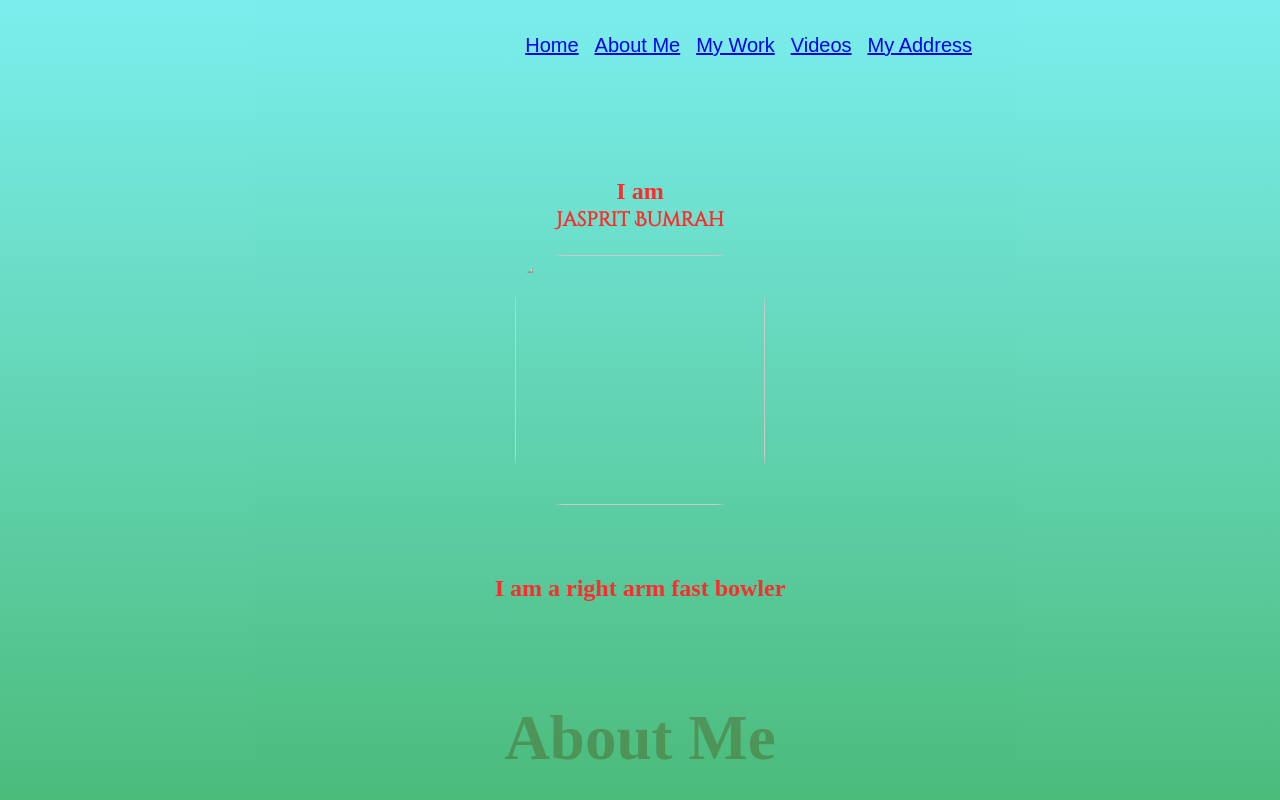
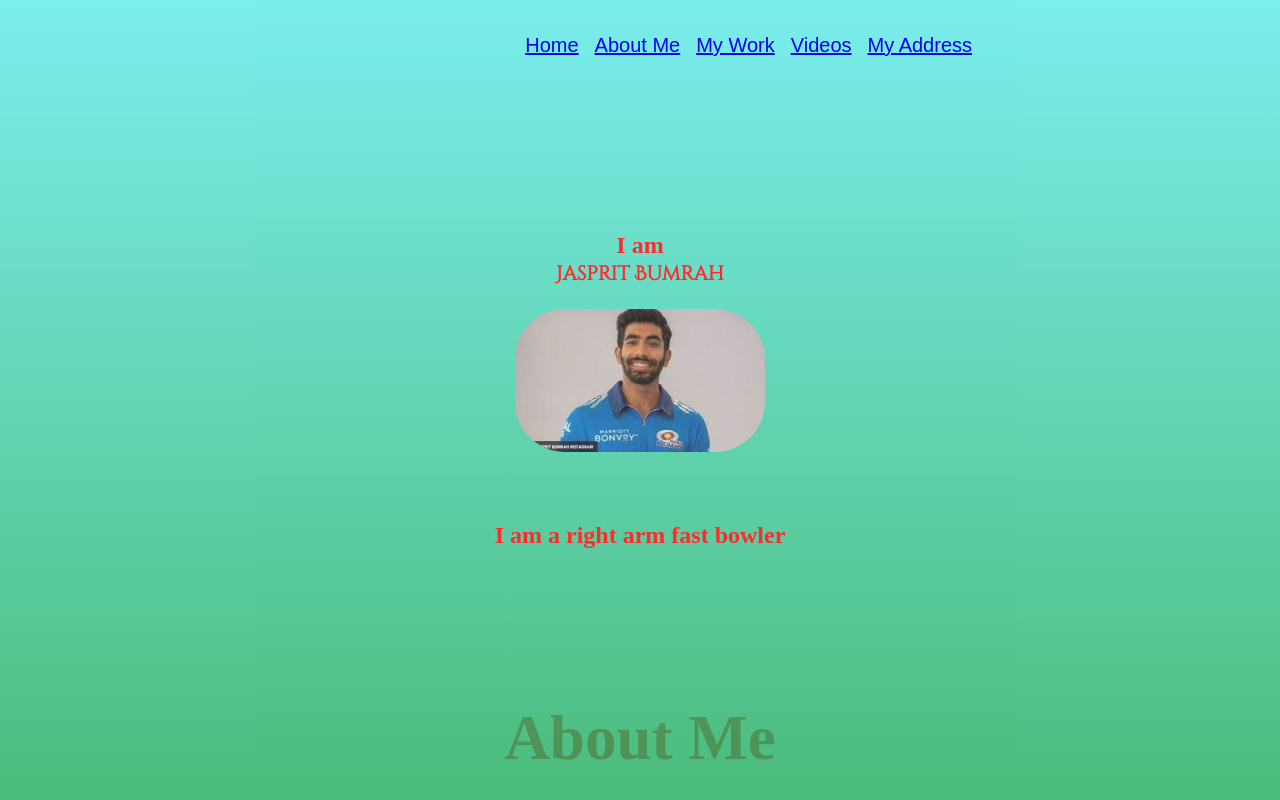
Before and after one commit to OmPopat/Om-s-Project59, a plain HTML site: page index.html in a window 1280 px wide. Shown: the top 800 px of the page. Drawn offline with Linux system fonts and the light colour scheme.

Commit message:
Add files via upload

```diff
--- a/index.html
+++ b/index.html
@@ -15,7 +15,7 @@
         <section id="welcome" class="parallax-container">
             <div class="parallax-inner">
                 <h1>I am<br><span id="name">Jasprit Bumrah</span></h1>
-                <img class="profile" src="Jasprit.jpg.jpg"/>
+                <img class="profile" src="Jasprit.jpg"/>
                 <h1>I am a right arm fast bowler</h1>
             </div>
 
```
